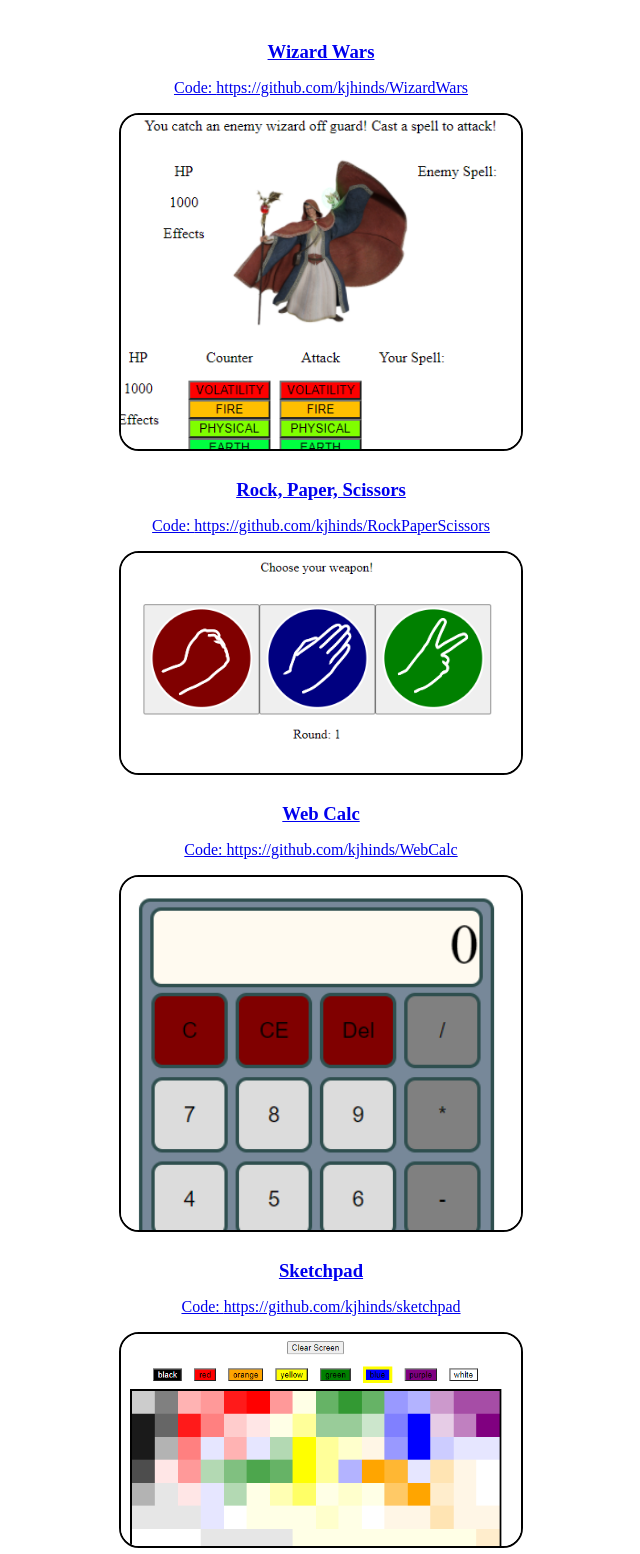
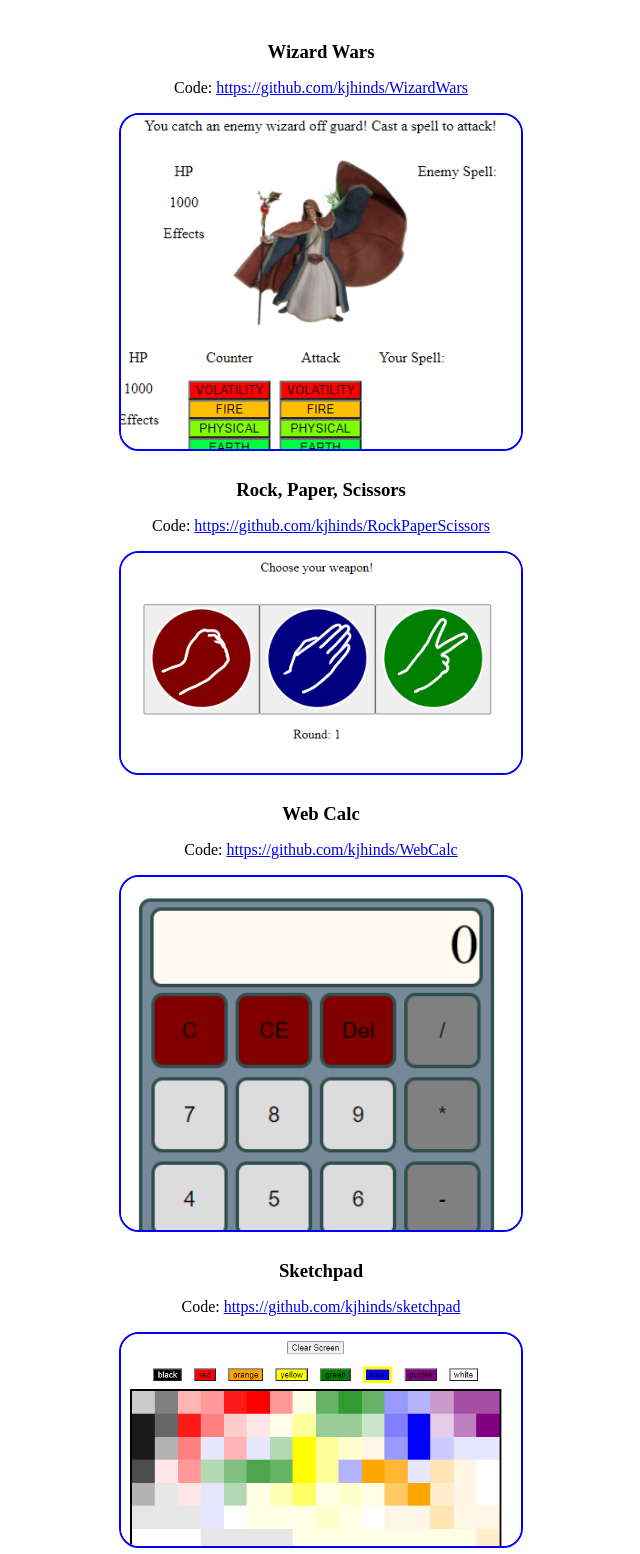
Before and after one commit to kjhinds/kjhinds, a plain HTML site: page frontend.html in a window 1280 px wide. Shown: the part 198-1752 px from the top of the page, without its empty margins (319-959 px from the left). Drawn offline with Linux system fonts and the light colour scheme.

Commit message:
Change link formatting

```diff
--- a/frontend.html
+++ b/frontend.html
@@ -28,21 +28,21 @@
     </div>
 
     <div class='content'>
-      <a href="https://kjhinds.github.io/WizardWars/"><h3>Wizard Wars</h3>
+      <h3>Wizard Wars</h3>
       <p>Code: <a href="https://github.com/kjhinds/WizardWars">https://github.com/kjhinds/WizardWars</a></p>
-      <img src="images/WizardWars.png"></a>
+      <a href="https://kjhinds.github.io/WizardWars/"><img src="images/WizardWars.png"></a>
 
-      <a href="https://kjhinds.github.io/RockPaperScissors/"><h3>Rock, Paper, Scissors</h3>
+      <h3>Rock, Paper, Scissors</h3>
       <p>Code: <a href="https://github.com/kjhinds/RockPaperScissors">https://github.com/kjhinds/RockPaperScissors</a></p>
-      <img src="images/RockPaperScissors.png"></a>
+      <a href="https://kjhinds.github.io/RockPaperScissors/"><img src="images/RockPaperScissors.png"></a>
 
-      <a href="https://kjhinds.github.io/WebCalc/"><h3>Web Calc</h3>
+      <h3>Web Calc</h3>
       <p>Code: <a href="https://github.com/kjhinds/WebCalc">https://github.com/kjhinds/WebCalc</a></p>
-      <img src="images/WebCalc.png"></a>
+      <a href="https://kjhinds.github.io/WebCalc/"><img src="images/WebCalc.png"></a>
 
-      <a href="https://kjhinds.github.io/sketchpad/"><h3>Sketchpad</h3>
+      <h3>Sketchpad</h3>
       <p>Code: <a href="https://github.com/kjhinds/sketchpad">https://github.com/kjhinds/sketchpad</a></p>
-      <img src="images/Sketchpad.png"></a>
+      <a href="https://kjhinds.github.io/sketchpad/"><img src="images/Sketchpad.png"></a>
     </div>
 
     <script type='text/javascript' src='js/script.js'></script>
--- a/style.css
+++ b/style.css
@@ -7,6 +7,7 @@ img {
   border-radius: 20px;
   border-style: solid;
   border-width: 2px;
+  border-color: blue;
 }
 
 img:hover {
```
